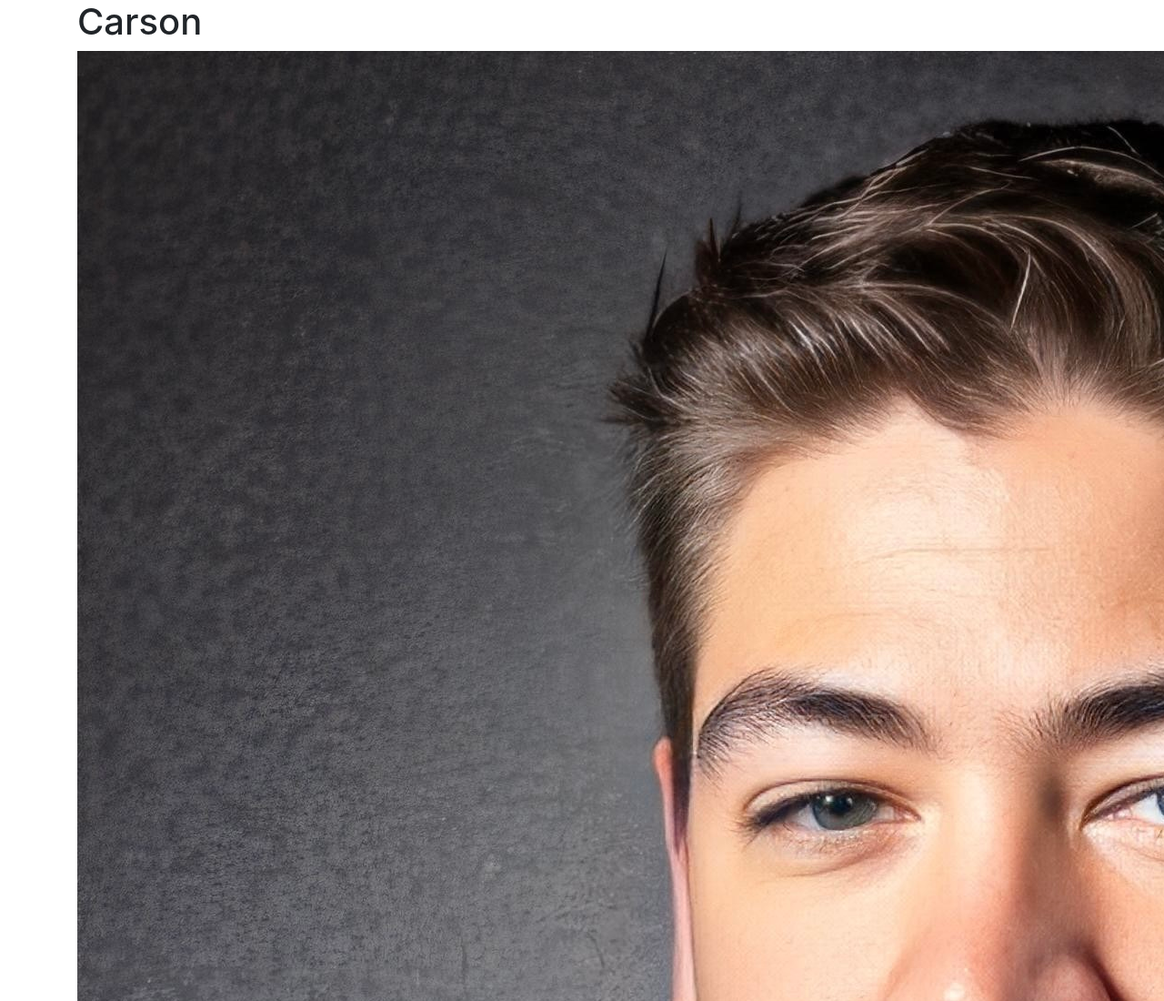
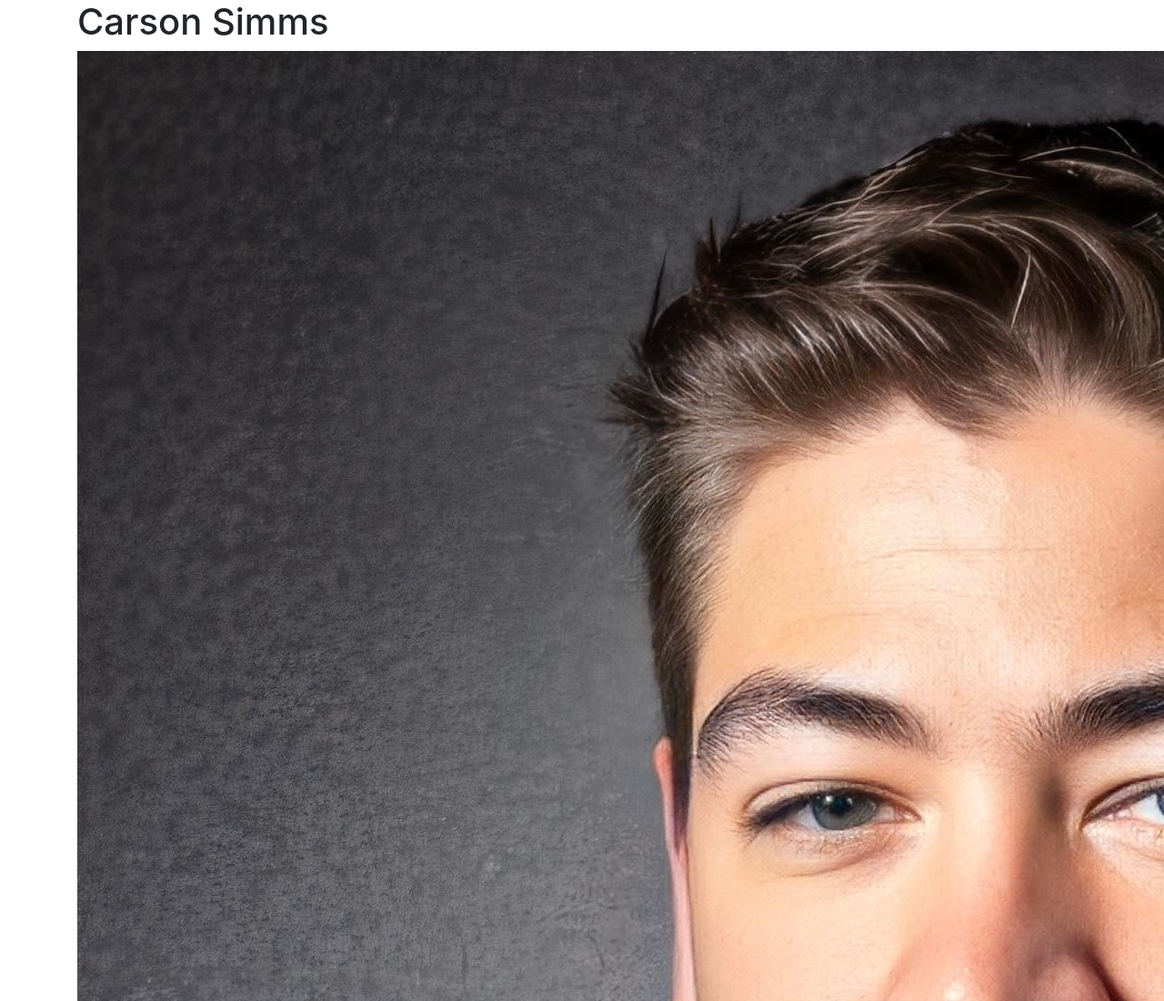
Before and after one commit to IT3049C-Lively-FA23/online-portfolio-Carson-Simms, a website: page index.html in a window 1280 px wide. Shown: the top 1100 px of the page at 91% size. Drawn offline with nearby package versions, Linux system fonts and the light colour scheme.

Commit message:
fixed Title name to pass test

```diff
--- a/index.html
+++ b/index.html
@@ -14,9 +14,7 @@
 
 <body>
   <div class="container">
-    <h1>
-      Carson
-    </h1>
+    <h1>Carson Simms</h1>
     <img src="resources/images/IMG_2164.jpg" />
 
     <div class="section" id="personalBackground">
```
